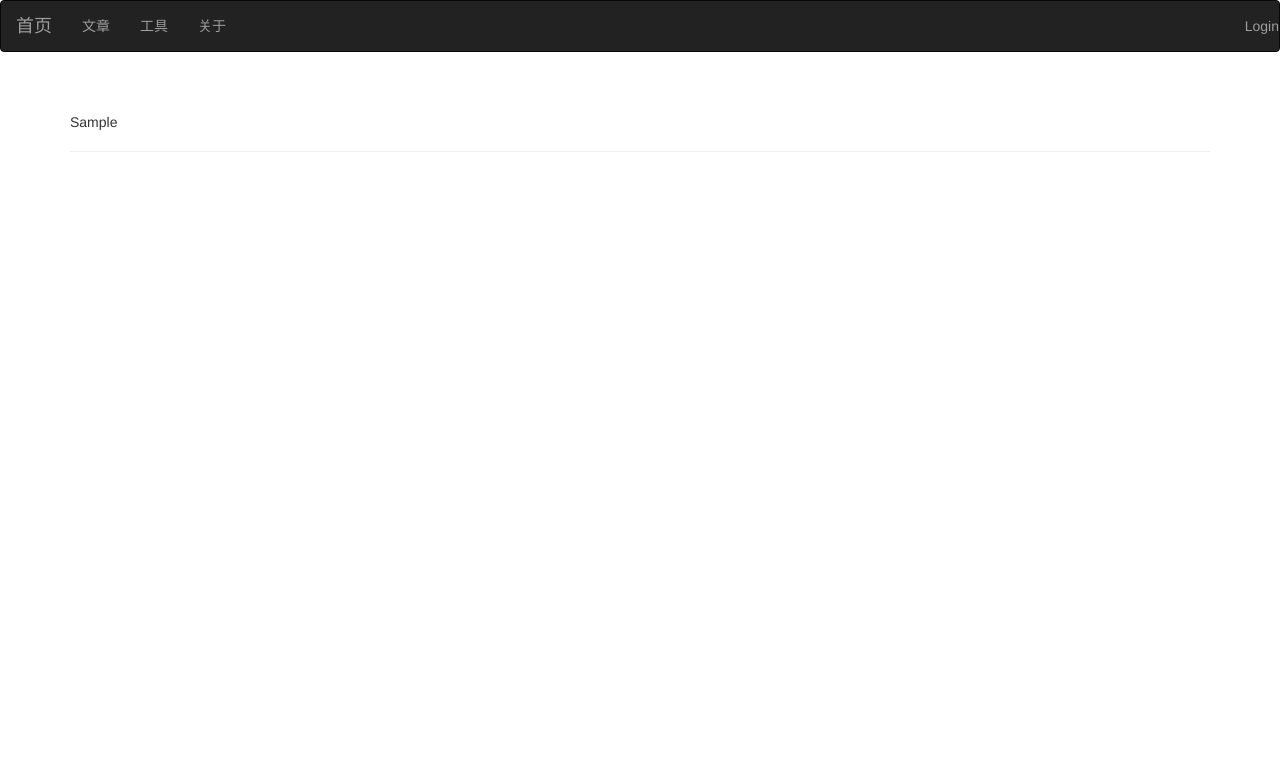
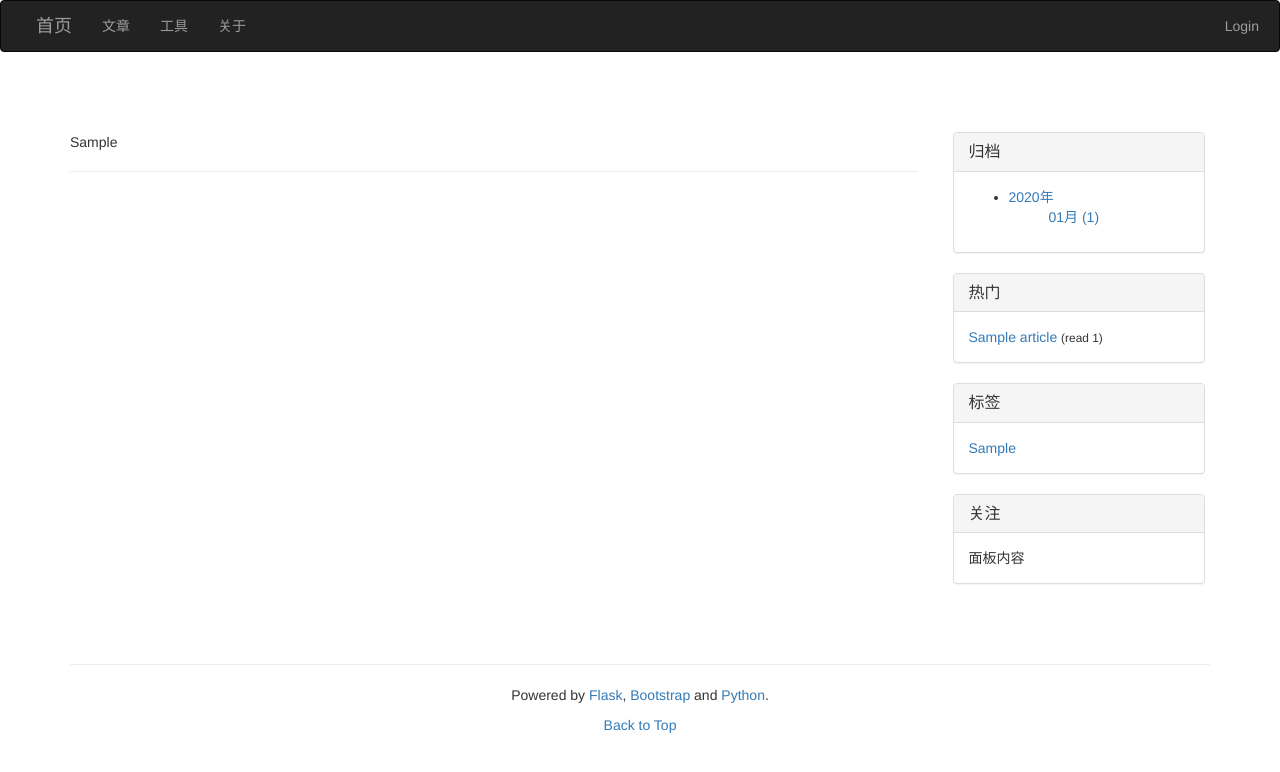
Before and after one commit to cachalot1984/hexblog, a Flask app: template templates/error.html in a window 1280 px wide. Shown: the top 772 px of the page. Run offline with Flask 2, Linux system fonts and the light colour scheme; the template is opened without the code that fills it: most values are stand-ins (such as "Sample title", 1, 10 or a date in 2020); parts of the project's set-up code (start-up, migrations or seed data) failed here and were passed over; some libraries are stand-ins or nearby versions.

Commit message:
sidebar and page footer

```diff
--- a/main.py
+++ b/main.py
@@ -1,7 +1,7 @@
 #!/usr/bin/python
 # -*- coding: utf-8 -*-
 
-import os, MySQLdb
+import os, collections, MySQLdb
 from datetime import datetime
 
 from flask import Flask, render_template, flash, redirect, request, url_for, session
@@ -210,17 +210,18 @@ class EditForm(Form):
     submit = SubmitField(u'完成')
 
 
-def update_tags_cache(reverse=False):
-    tags_cache = {}  # dictionary of item e.g: 'tag': {1, 2, 4}
-    articles = Article.query.order_by(Article.title).all()
+def update_tags_cache(articles=None, reverse=False):
+    tags = {}
+    if not articles:
+        articles = Article.query.order_by(Article.title).all()
     for article in articles:
         if not article.tags:
             continue
         for tag in article.tags.split():
-            tags_cache.setdefault(tag, set())
-            tags_cache[tag].add(article)
-    #print(tags_cache)
-    return sorted(tags_cache.items(), reverse=reverse) # list of item: ('tag', {1, 2, 4})
+            tags.setdefault(tag, set())
+            tags[tag].add(article)
+    #print(tags)
+    return sorted(tags.items(), reverse=reverse) # _list_ of item: ('tag', {1, 2, 4})
 
 
 
@@ -228,16 +229,6 @@ def update_tags_cache(reverse=False):
 #----------------------------------------------------------
 @app.route('/')
 def index():
-    # used for article sorting in page '/articles'
-    session['articles_orders'] = {
-            'time_modified': 0,
-            'time_created': 0,
-            'read_count': 0,
-            'content_size': 0,
-            'category': 0,
-            'series': 0,
-            'tag': 0
-        }
     #articles = Article.query.order_by(Article.time_modified.desc()).all()
     page = request.args.get('page', 1, type=int)
     pagination = Article.query.order_by(Article.time_modified.desc()).paginate(
@@ -248,6 +239,17 @@ def index():
 
 @app.route('/articles')
 def articles():
+    if session.get('articles_orders') is None:
+        # used for article sorting in page '/articles'
+        session['articles_orders'] = {
+                'time_modified': 0,
+                'time_created': 0,
+                'read_count': 0,
+                'content_size': 0,
+                'category': 0,
+                'series': 0,
+                'tag': 0
+            }
     articles = empty_metas = tags_cache = None
     by = request.args.get('by') or 'time_modified'   # make 'time_modified' default
     if by == 'time_modified':
@@ -304,7 +306,12 @@ def article(id):
         flash("Private article")
         return page_not_found(Exception("Not allowed to read"))
     article.read_count += 1
-    return render_template('article.html', article=article)
+
+    articles = Article.query.order_by(Article.time_modified.desc()).all()
+    index = articles.index(article)
+    prev = articles[index - 1] if index >= 1 else None
+    next = articles[index + 1] if index < len(articles) - 1 else None
+    return render_template('article.html', article=article, prev=prev, next=next)
 
 
 # <opid>:
@@ -477,6 +484,49 @@ def internal_server_error(e):
     return render_template('error.html', code=500, e=e), 500
 
 
+# pass needed data to show sidebar, which required for almost every page
+@app.context_processor
+def fill_sidebar_data():
+    sidebar_data = {
+                'archive': collections.OrderedDict(),
+                'popular': [],
+                'tags': [],
+                'share': None
+            }
+
+    # 'archive' ordered by date
+    # data format: {2016: {1: 3}, 2015:{12: 8, 10: 2}, }
+    #               year  mon num
+    articles = Article.query.order_by(Article.time_created.desc()).all()
+    year = month = -1
+    for article in articles:
+        if article.time_created.year != year:
+            year = article.time_created.year
+            sidebar_data['archive'][year] = collections.OrderedDict()
+        if article.time_created.month != month:
+            month = article.time_created.month
+            sidebar_data['archive'][year][month] = 0
+        sidebar_data['archive'][year][month] += 1
+
+    # 'popular' ordered by read_count, top 8 articles
+    # data format: [article1, article2, ..., article8]
+    articles.sort(key=(lambda a: a.read_count), reverse=True)
+    sidebar_data['popular'] = articles[:8]
+
+    # 'tags' ordered by name, with member article count
+    # data format: [(num_min, num_max), (tag1, num1), (tag2, num2), ...]
+    tags_cache = update_tags_cache(articles=articles)
+    tags_data = [(t[0], len(t[1])) for t in tags_cache]
+    tags_nums = [t[1] for t in tags_data]
+    tags_nums.sort()
+    if len(tags_nums):
+        tags_data.insert(0, (tags_nums[0], tags_nums[-1]))
+    else:
+        tags_data.insert(0, (-1, -1))
+    sidebar_data['tags'] = tags_data
+
+    return dict(sidebar_data=sidebar_data)
+
 
 
 
--- a/templates/_macros.html
+++ b/templates/_macros.html
@@ -1,6 +1,6 @@
 <!-- Utility Jinja2 macros -->
 
-{% macro pagination_widget(pagination, endpoint) %}
+{% macro widget_pagination(pagination, endpoint) %}
 {% if pagination.total %}
 <ul class="pagination">
     <li{%if not pagination.has_prev %} class="disabled"{% endif %}>
@@ -29,3 +29,80 @@
 </ul>
 {% endif %}
 {% endmacro %}
+
+{% macro widget_archive(data, endpoint) %}
+<div class="panel panel-default">
+    <div class="panel-heading">
+        <h3 class="panel-title">归档</h3>
+    </div>
+    <div class="panel-body">
+        <ul>
+            {% for year, months in data.items() %}
+            <li>
+                <a href='#'>{{ year }}年</a>
+                {% for month, num in months.items() %}
+                <ul>
+                    <li style="list-style-type: none">
+                        <a href="{{ url_for(endpoint, by='time_created') }}#{{ year }}-{{ month }}">
+                            {{ "%02d"|format(month) }}月 ({{ num }})
+                        </a>
+                    </li>
+                </ul>
+                {% endfor %}
+            </li>
+            {% endfor %}
+        </ul>
+    </div>
+</div>
+{% endmacro %}
+
+{% macro widget_popular(data, endpoint) %}
+<div class="panel panel-default">
+    <div class="panel-heading">
+        <h3 class="panel-title">热门</h3>
+    </div>
+    <div class="panel-body">
+        {% for article in data %}
+        <a href="{{ url_for(endpoint, id=article.id) }}">{{ article.title }}</a> <small>(read {{ article.read_count }})</small><br>
+        {% endfor %}
+    </div>
+</div>
+{% endmacro %}
+
+{% macro widget_tags(data, endpoint) %}
+    {% set num_min, num_max = data[0] %}
+    {% set font_min, font_max = (90, 270) %}
+    {% if num_min == num_max or num_min == -1 %}
+    {%      set size_ratio = 0 %}
+    {% else %}
+    {%      set size_delta = ((font_max - font_min) // (num_max - num_min)) %}
+    {% endif %}
+<div class="panel panel-default">
+    <div class="panel-heading">
+        <h3 class="panel-title">标签</h3>
+    </div>
+    <div class="panel-body">
+        {% for tag_data in data[1:] %}
+        <a href="{{ url_for(endpoint, by='tag') }}#{{ tag_data[0] }}">
+            <span style="font-size:{{ (tag_data[1] - num_min) * size_delta + font_min }}%">{{ tag_data[0] }}<span>
+        </a>&nbsp;
+        {% endfor %}
+    </div>
+</div>
+{% endmacro %}
+
+{% macro widget_share(url) %}
+<div class="btn-group">
+   <button type="button" class="btn btn-success dropdown-toggle btn-xs" data-toggle="dropdown">
+     分享到 <span class="caret"></span>
+   </button>
+   <ul class="dropdown-menu" role="menu">
+      <li><a href="#">邮件</a></li>
+      <li><a href="#">微博</a></li>
+      <li><a href="#">微信朋友圈</a></li>
+      <li><a href="#">QQ空间</a></li>
+      <li><a href="#">Facebook</a></li>
+      <li><a href="#">Twitter</a></li>
+   </ul>
+</div>
+{% endmacro %}
--- a/templates/base.html
+++ b/templates/base.html
@@ -1,4 +1,5 @@
 {% extends 'bootstrap/base.html' %}
+{% import '_macros.html' as macros %}
 
 {% block title %}Tea-blog{% endblock %}
 
@@ -8,7 +9,7 @@
 {% endblock %}
 
 {% block navbar %}
-<div class="navbar navbar-inverse" role="navigation">
+<div class="navbar navbar-inverse" role="navigation" style="padding:0 20px">
 	<div class="navbar-header">
 		<a class="navbar-brand" href="{{ url_for('index') }}">首页</a>
 	</div>
@@ -42,6 +43,12 @@
 
 {% block content %}
 <div class="container">
+    <div class="blog-header">
+        <h1 class="blog-title"></h1>
+        <p class="lead blog-description"></p>
+    </div>
+    <div class="row">
+        <div class="col-sm-9 blog-main">
         {% for message in get_flashed_messages() %}
             <div class="alert alert-warning">
                 <button type="button" class="close" data-dismiss="alert">&times;</button>
@@ -52,6 +59,37 @@
         {% block page_content %}
         {% endblock %}
         </div>
+
+        <div class="col-sm-3 blog-sidebar" style="padding: 40px 20px">
+        {% block page_sidebar %}
+            {{ macros.widget_archive(sidebar_data['archive'], 'articles') }}
+            {{ macros.widget_popular(sidebar_data['popular'], 'article') }}
+            {{ macros.widget_tags(sidebar_data['tags'], 'articles') }}
+            <div class="panel panel-default">
+                <div class="panel-heading">
+                    <h3 class="panel-title">
+                        关注
+                    </h3>
+                </div>
+                <div class="panel-body">
+                    面板内容
+                </div>
+            </div>
+        {% endblock %}
+        </div>
+    </div>
+
+    <footer class="blog-footer">
+        <hr>
+        <p class="text-center">
+            Powered by <a href="http://flask.pocoo.org">Flask</a>,
+            <a href="http://getbootstrap.com">Bootstrap</a> and <a href="http://python.org">Python</a>.
+        </p>
+        <p class="text-center">
+            <a href="#">Back to Top</a>
+        </p>
+    </footer>
+</div>
 {% endblock %}
 
 {% block scripts %}
--- a/templates/index.html
+++ b/templates/index.html
@@ -1,5 +1,4 @@
 {% extends 'base.html' %}
-{% import '_macros.html' as macros %}
 
 {% block title %}Welcome to Tea-blog{% endblock %}
 
@@ -24,6 +23,6 @@
 {% endfor %}
 
 <div class="pagination pull-right">
-    {{ macros.pagination_widget(pagination, 'index') }}
+    {{ macros.widget_pagination(pagination, 'index') }}
 </div>
 {% endblock %}
```
Also changed, not shown: templates/article.html (+25 -1 lines), templates/articles.html (+8 -8 lines), db.sqlite. Lines whose indentation alone changed are shown as unchanged.
